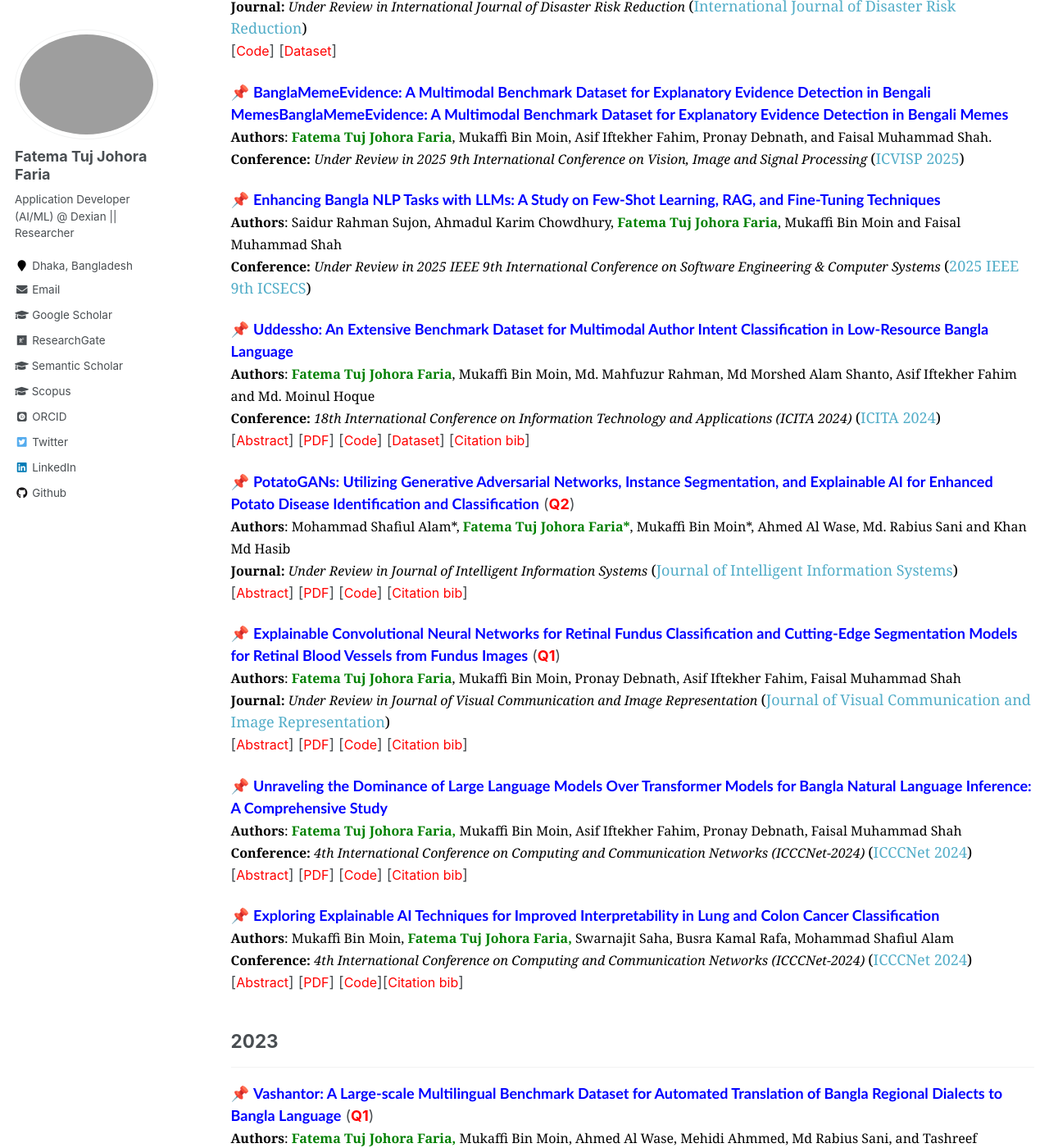
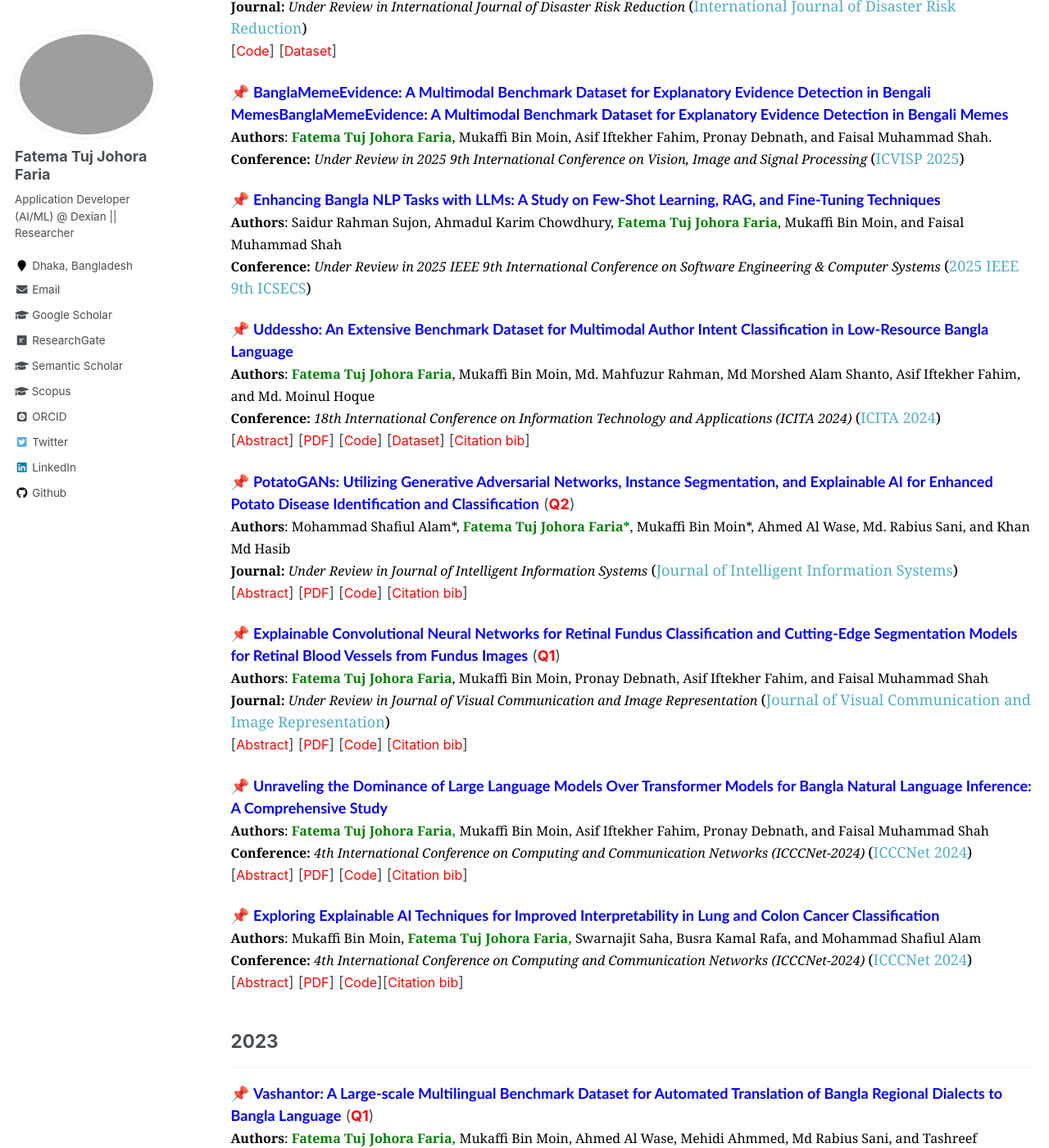
Before and after one commit to fatemafaria142/fatemafaria142.github.io, a Jekyll site: the page built from _pages/publications.md, in a window 1280 px wide and 1400 px high, scrolled down 1268 px. Shown: the whole window at 82% size. Built offline with Jekyll 4.4.1, drawn with Linux system fonts in a browser that asks for light colours; some web fonts are replaced; some of the changed text lies outside the part shown.

Commit message:
Update publications

```diff
--- a/_pages/publications.md
+++ b/_pages/publications.md
@@ -102,7 +102,7 @@ author_profile: true
 <!-- Paper 02 -->
 📌 [<span style="color:blue;font-family:Trebuchet MS;">**Motamot: A Dataset for Revealing the Supremacy of Large Language Models over Transformer Models in Bengali Political Sentiment Analysis**</span>](https://ieeexplore.ieee.org/document/10752197)<br>
 <span style="color:black;font-family:Georgia">
-	<font size="3"><strong>Authors</strong>: <strong style="color:green">Fatema Tuj Johora Faria*</strong>, Mukaffi Bin Moin*, Rabeya Islam Mumu, Md Mahabubul Alam Abir, Abrar Nawar Alfy and Mohammad Shafiul Alam</font>
+	<font size="3"><strong>Authors</strong>: <strong style="color:green">Fatema Tuj Johora Faria*</strong>, Mukaffi Bin Moin*, Rabeya Islam Mumu, Md Mahabubul Alam Abir, Abrar Nawar Alfy, and Mohammad Shafiul Alam</font>
 </span>
 <br>
 <span style="color:black;font-family:Georgia">
@@ -203,7 +203,7 @@ author_profile: true
 <!-- Paper 6 -->
 📌 <span style="color:blue;font-family:Trebuchet MS;">**Enhancing Bangla NLP Tasks with LLMs: A Study on Few-Shot Learning, RAG, and Fine-Tuning Techniques**</span><br>
 <span style="color:black;font-family:Georgia">
-	<font size="3"><strong>Authors</strong>: Saidur Rahman Sujon, Ahmadul Karim Chowdhury, <strong style="color:green">Fatema Tuj Johora Faria</strong>, Mukaffi Bin Moin and Faisal Muhammad Shah</font>
+	<font size="3"><strong>Authors</strong>: Saidur Rahman Sujon, Ahmadul Karim Chowdhury, <strong style="color:green">Fatema Tuj Johora Faria</strong>, Mukaffi Bin Moin, and Faisal Muhammad Shah</font>
 </span>
 <br>
 <span style="color:black;font-family:Georgia">
@@ -238,7 +238,7 @@ author_profile: true
 <!-- Paper 7 -->
 📌 [<span style="color:blue;font-family:Trebuchet MS;">**Uddessho: An Extensive Benchmark Dataset for Multimodal Author Intent Classification in Low-Resource Bangla Language**</span>](https://arxiv.org/abs/2409.09504)<br>
 <span style="color:black;font-family:Georgia">
-	<font size="3"><strong>Authors</strong>: <strong style="color:green">Fatema Tuj Johora Faria</strong>, Mukaffi Bin Moin, Md. Mahfuzur Rahman, Md Morshed Alam Shanto, Asif Iftekher Fahim and Md. Moinul Hoque</font>
+	<font size="3"><strong>Authors</strong>: <strong style="color:green">Fatema Tuj Johora Faria</strong>, Mukaffi Bin Moin, Md. Mahfuzur Rahman, Md Morshed Alam Shanto, Asif Iftekher Fahim, and Md. Moinul Hoque</font>
 </span>
 <br>
 <span style="color:black;font-family:Georgia">
@@ -275,7 +275,7 @@ author_profile: true
 <!-- Paper 8 -->
 📌 [<span style="color:blue;font-family:Trebuchet MS;">**PotatoGANs: Utilizing Generative Adversarial Networks, Instance Segmentation, and Explainable AI for Enhanced Potato Disease Identification and Classification**</span>](https://arxiv.org/abs/2405.07332) (<span style="color:red"><strong>Q2</strong></span>)<br>
 <span style="color:black;font-family:Georgia">
-	<font size="3"><strong>Authors</strong>: Mohammad Shafiul Alam*, <strong style="color:green">Fatema Tuj Johora Faria*</strong>, Mukaffi Bin Moin*, Ahmed Al Wase, Md. Rabius Sani and Khan Md Hasib</font>
+	<font size="3"><strong>Authors</strong>: Mohammad Shafiul Alam*, <strong style="color:green">Fatema Tuj Johora Faria*</strong>, Mukaffi Bin Moin*, Ahmed Al Wase, Md. Rabius Sani, and Khan Md Hasib</font>
 </span>
 <br>
 <span style="color:black;font-family:Georgia">
@@ -310,7 +310,7 @@ author_profile: true
 <!-- Paper 9 -->
 📌 [<span style="color:blue;font-family:Trebuchet MS;">**Explainable Convolutional Neural Networks for Retinal Fundus Classification and Cutting-Edge Segmentation Models for Retinal Blood Vessels from Fundus Images**</span>](https://arxiv.org/abs/2405.07338) (<span style="color:red"><strong>Q1</strong></span>)<br>
 <span style="color:black;font-family:Georgia">
-	<font size="3"><strong>Authors</strong>: <strong style="color:green">Fatema Tuj Johora Faria</strong>, Mukaffi Bin Moin, Pronay Debnath, Asif Iftekher Fahim, Faisal Muhammad Shah</font>
+	<font size="3"><strong>Authors</strong>: <strong style="color:green">Fatema Tuj Johora Faria</strong>, Mukaffi Bin Moin, Pronay Debnath, Asif Iftekher Fahim, and Faisal Muhammad Shah</font>
 </span>
 <br>
 <span style="color:black;font-family:Georgia">
@@ -347,7 +347,7 @@ author_profile: true
 <!-- Paper 10 -->
 📌 [<span style="color:blue;font-family:Trebuchet MS;">**Unraveling the Dominance of Large Language Models Over Transformer Models for Bangla Natural Language Inference: A Comprehensive Study**</span>](https://arxiv.org/abs/2405.02937) <br>
 <span style="color:black;font-family:Georgia">
-	<font size="3"><strong>Authors</strong>: <strong style="color:green">Fatema Tuj Johora Faria,</strong> Mukaffi Bin Moin, Asif Iftekher Fahim, Pronay Debnath, Faisal Muhammad Shah</font>
+	<font size="3"><strong>Authors</strong>: <strong style="color:green">Fatema Tuj Johora Faria,</strong> Mukaffi Bin Moin, Asif Iftekher Fahim, Pronay Debnath, and Faisal Muhammad Shah</font>
 </span>
 <br>
 <span style="color:black;font-family:Georgia">
@@ -381,7 +381,7 @@ author_profile: true
 <!-- Paper 11 -->
 📌 [<span style="color:blue;font-family:Trebuchet MS;">**Exploring Explainable AI Techniques for Improved Interpretability in Lung and Colon Cancer Classification**</span>](https://arxiv.org/abs/2405.04610)<br>
 <span style="color:black;font-family:Georgia">
-	<font size="3"><strong>Authors</strong>: Mukaffi Bin Moin, <strong style="color:green">Fatema Tuj Johora Faria,</strong> Swarnajit Saha, Busra Kamal Rafa, Mohammad Shafiul Alam</font>
+	<font size="3"><strong>Authors</strong>: Mukaffi Bin Moin, <strong style="color:green">Fatema Tuj Johora Faria,</strong> Swarnajit Saha, Busra Kamal Rafa, and Mohammad Shafiul Alam</font>
 </span>
 <br>
 <span style="color:black;font-family:Georgia">
```
